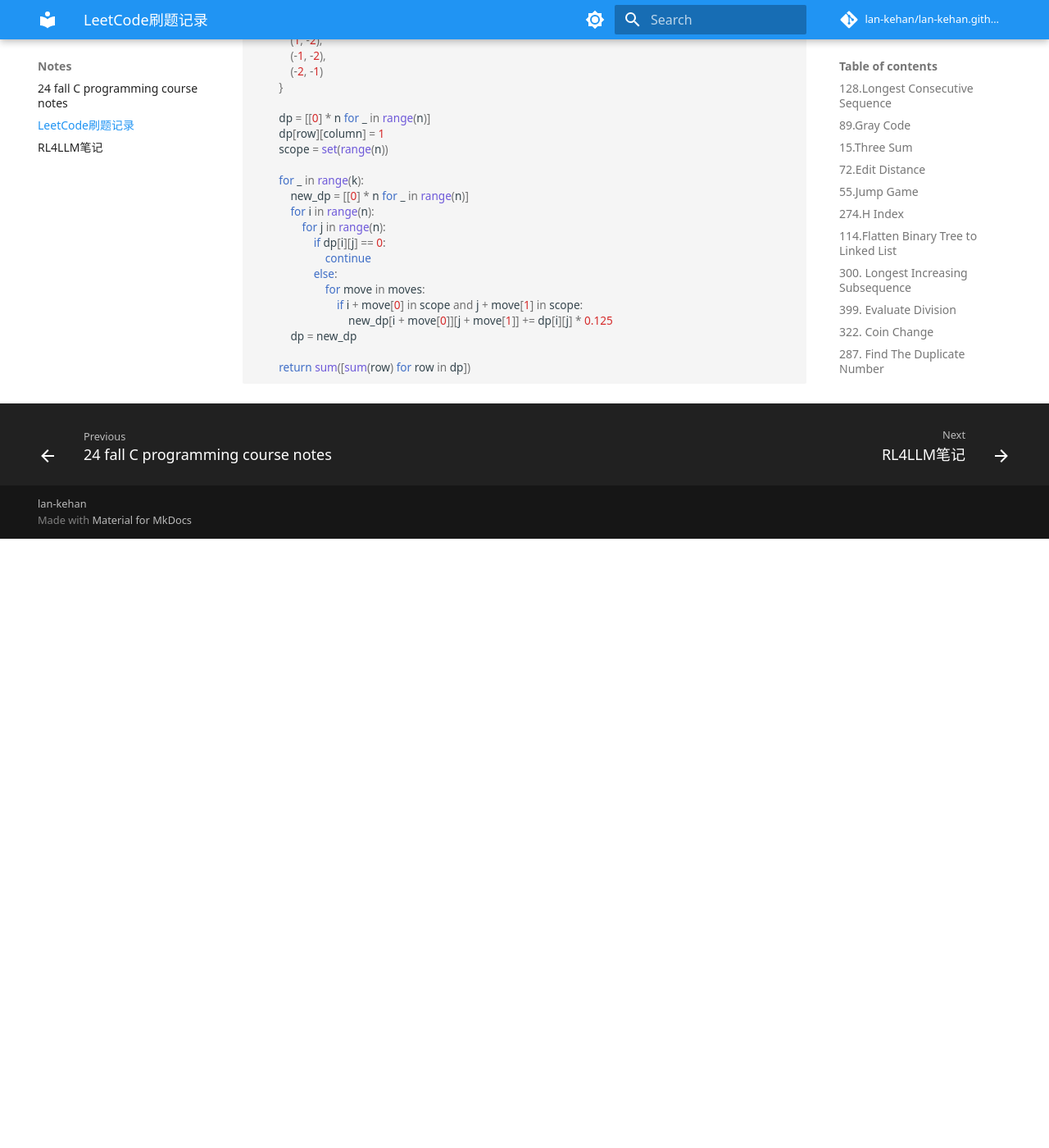
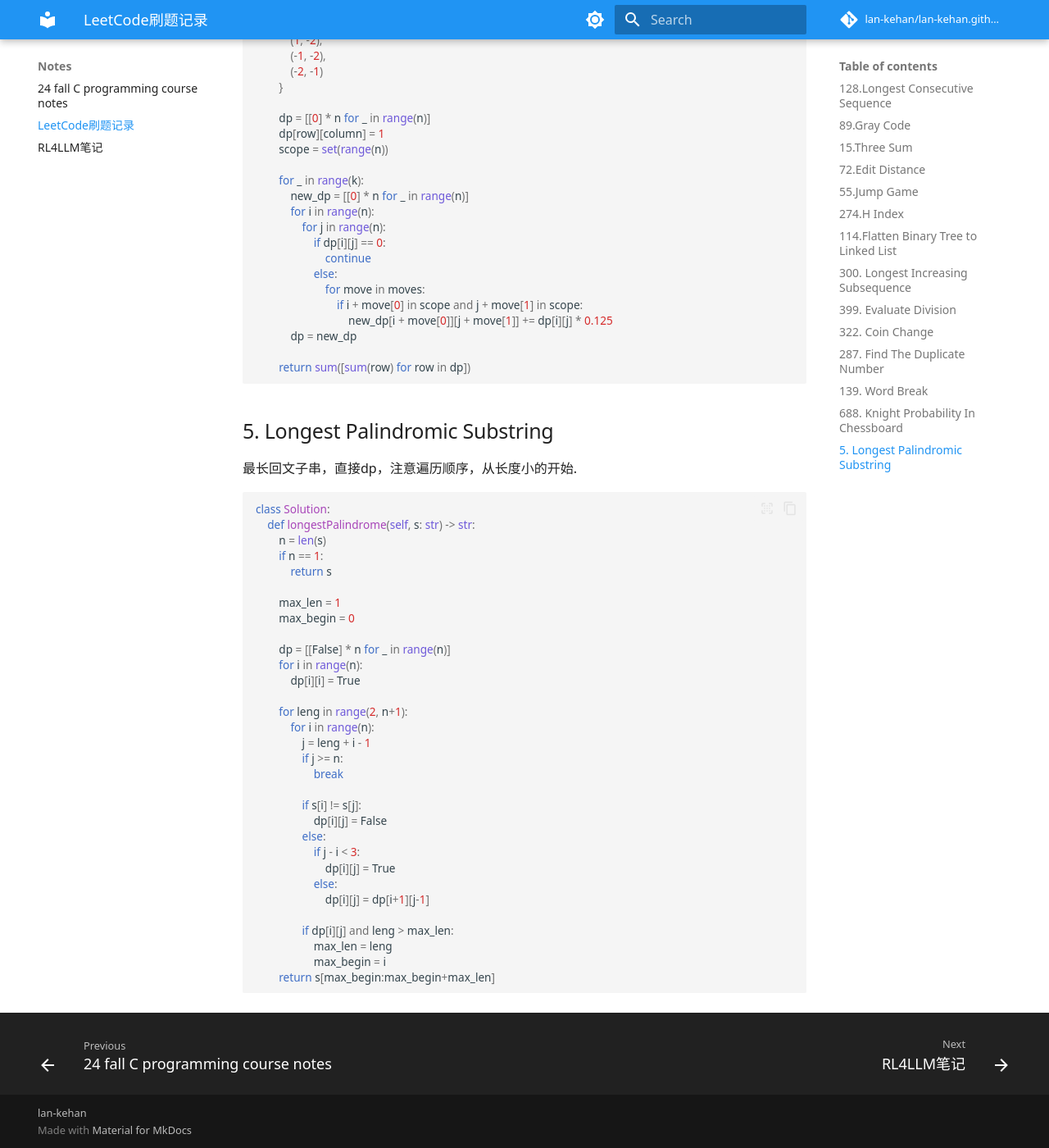
Before and after one commit to lan-kehan/lan-kehan.github.io, an MkDocs documentation site: the page built from docs/section2/LeetCode.md, in a window 1280 px wide and 1400 px high, scrolled down 9238 px. Shown: the whole window at 82% size. Built offline with MkDocs 1.6.1 and Material for MkDocs 9.7.7, drawn with Linux system fonts in a browser that asks for light colours; some web fonts are replaced; comment, search, counter and statistics services are not loaded; before the commit the page ends 9895 px from its top, so only the background shows below that.

Commit message:
docs: update LeetCode.md

````diff
--- a/docs/section2/LeetCode.md
+++ b/docs/section2/LeetCode.md
@@ -480,3 +480,41 @@
 
         return sum([sum(row) for row in dp])
 ```
+
+## 5. Longest Palindromic Substring
+
+最长回文子串，直接dp，注意遍历顺序，从长度小的开始.
+
+```python
+class Solution:
+    def longestPalindrome(self, s: str) -> str:
+        n = len(s)
+        if n == 1:
+            return s
+
+        max_len = 1
+        max_begin = 0
+
+        dp = [[False] * n for _ in range(n)]
+        for i in range(n):
+            dp[i][i] = True
+
+        for leng in range(2, n+1):
+            for i in range(n):
+                j = leng + i - 1
+                if j >= n:
+                    break
+
+                if s[i] != s[j]:
+                    dp[i][j] = False
+                else:
+                    if j - i < 3:
+                        dp[i][j] = True
+                    else:
+                        dp[i][j] = dp[i+1][j-1]
+
+                if dp[i][j] and leng > max_len:
+                    max_len = leng
+                    max_begin = i
+        return s[max_begin:max_begin+max_len]
+```
````
